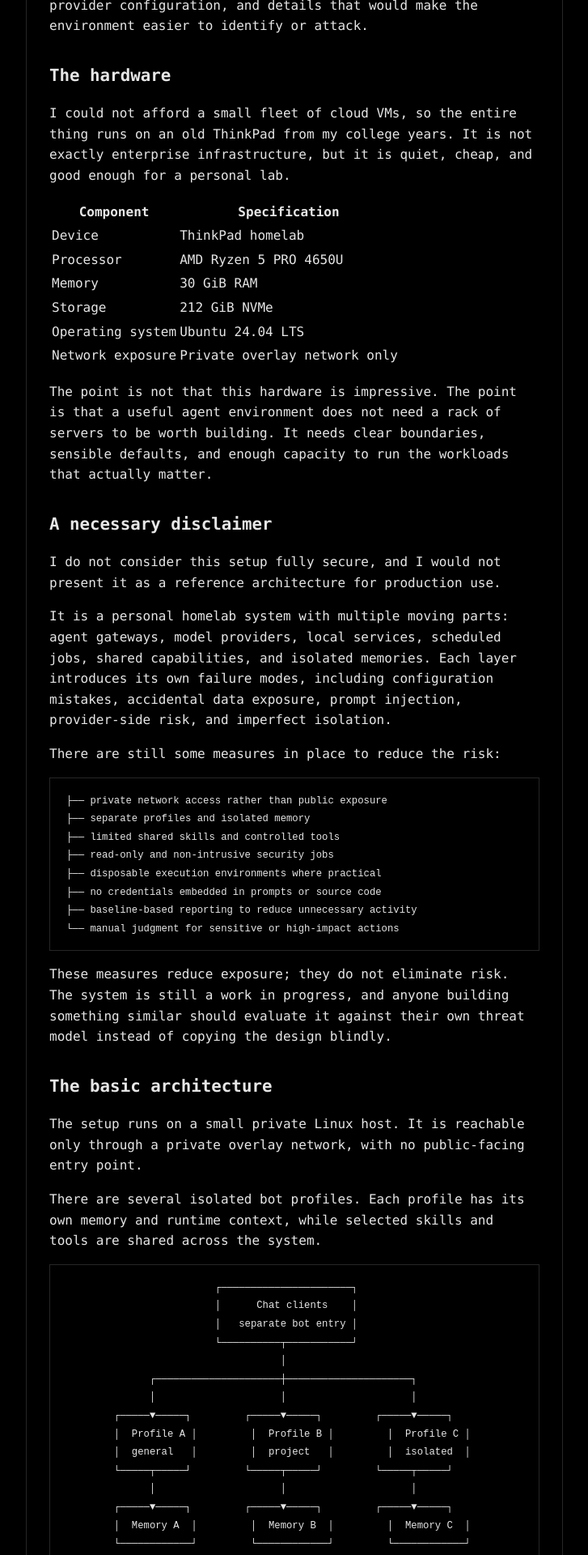
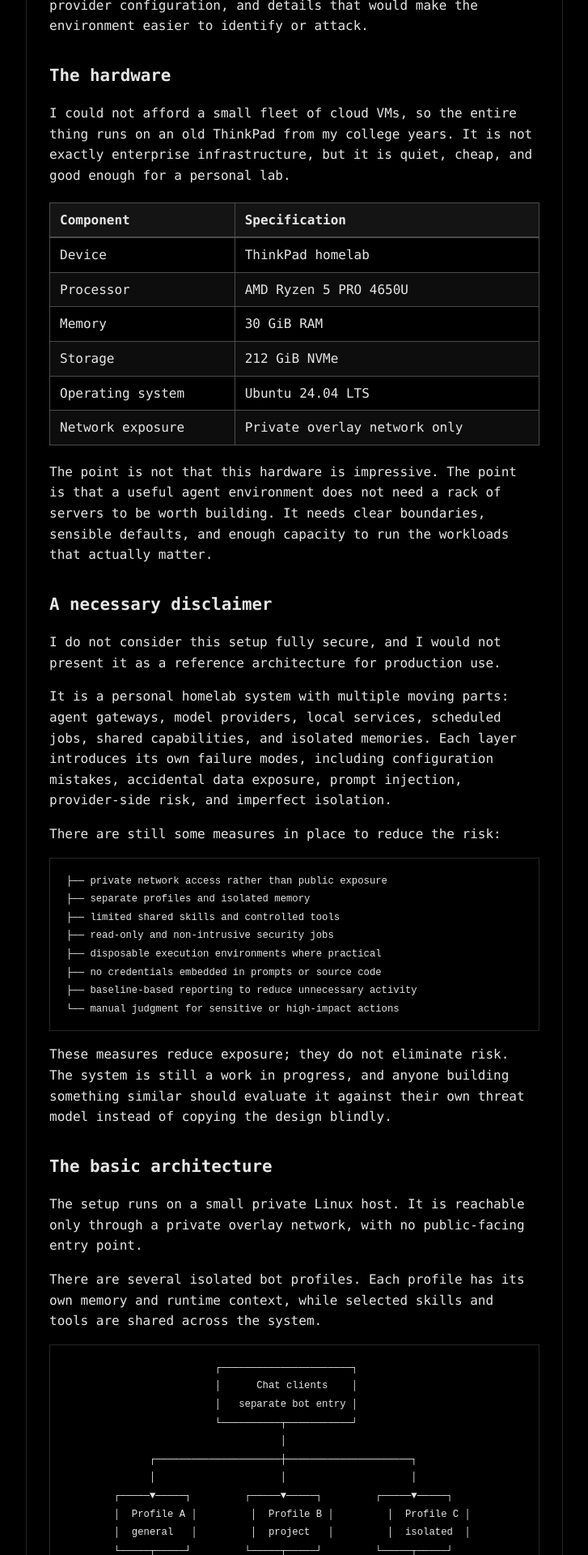
Before and after one commit to bhanuharya/bhanuharya.github.io, a Jekyll site: the page built from _posts/2026-08-19-building-a-small-self-hosted-agent-system-with-hermes.md, in a window 1280 px wide. Shown: the part 590-2510 px from the top of the page at 81% size, without its empty margins (276-1003 px from the left). Built offline with Jekyll 4.4.1, drawn with Linux system fonts in a browser that asks for light colours.

Commit message:
Add white-outlined monochrome table styling to blog post content

```diff
--- a/assets/css/style.css
+++ b/assets/css/style.css
@@ -294,6 +294,37 @@ main.wrap {
   border: 1px solid var(--border);
 }
 
+.post-content table {
+  width: 100%;
+  border-collapse: collapse;
+  margin: 1.25rem 0;
+  background: transparent;
+}
+
+.post-content th,
+.post-content td {
+  border: 1px solid var(--border-bright);
+  padding: 0.5rem 0.75rem;
+  text-align: left;
+  vertical-align: top;
+}
+
+.post-content thead th {
+  background: var(--panel-alt);
+  color: var(--text);
+  font-weight: 600;
+  border-bottom: 2px solid var(--border-bright);
+}
+
+.post-content tbody tr:nth-child(even) {
+  background: var(--panel);
+}
+
+.post-content table code {
+  background: transparent;
+  padding: 0;
+}
+
 .post-content pre {
   background: var(--bg);
   border: 1px solid var(--border);
```
